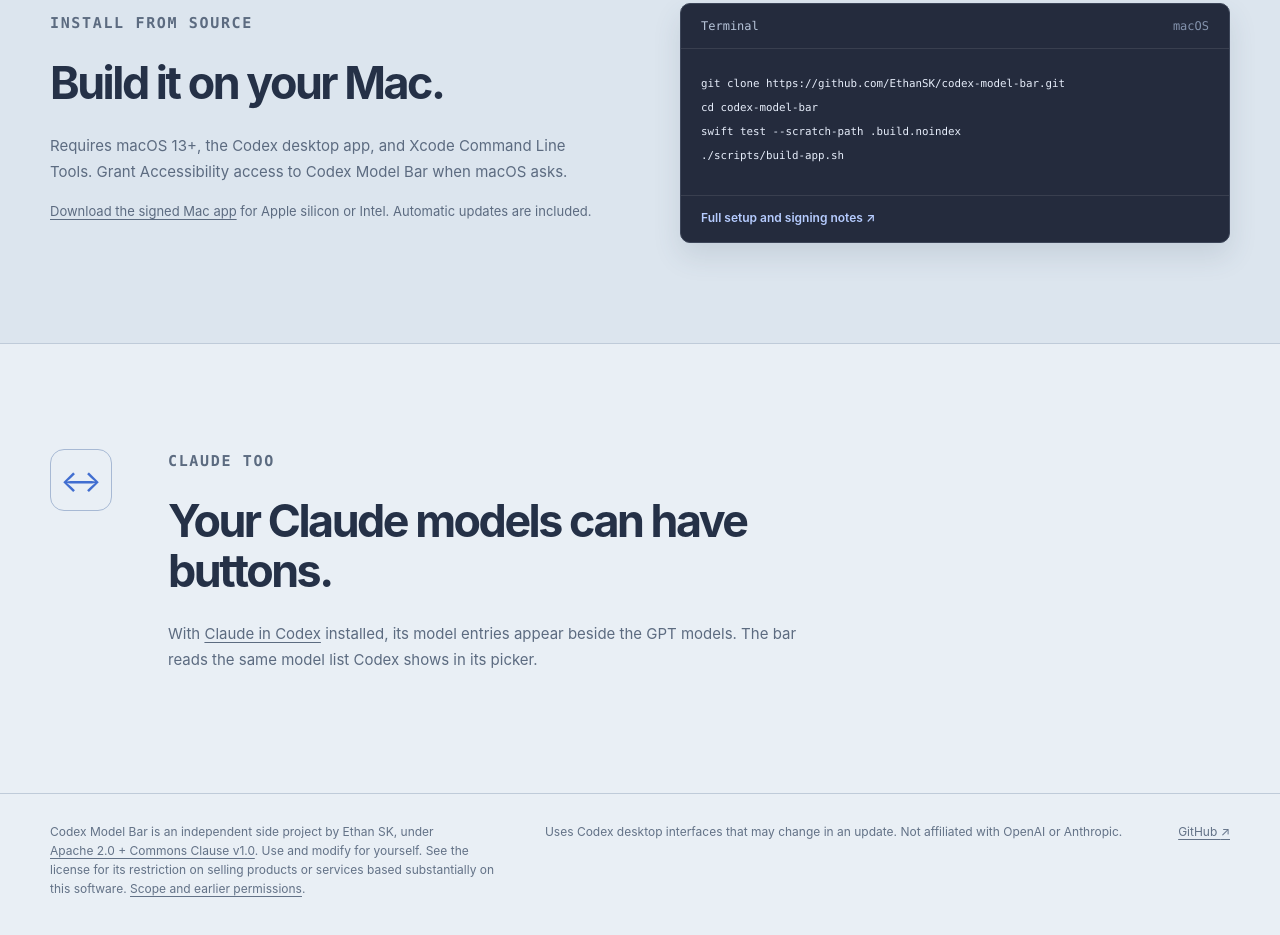
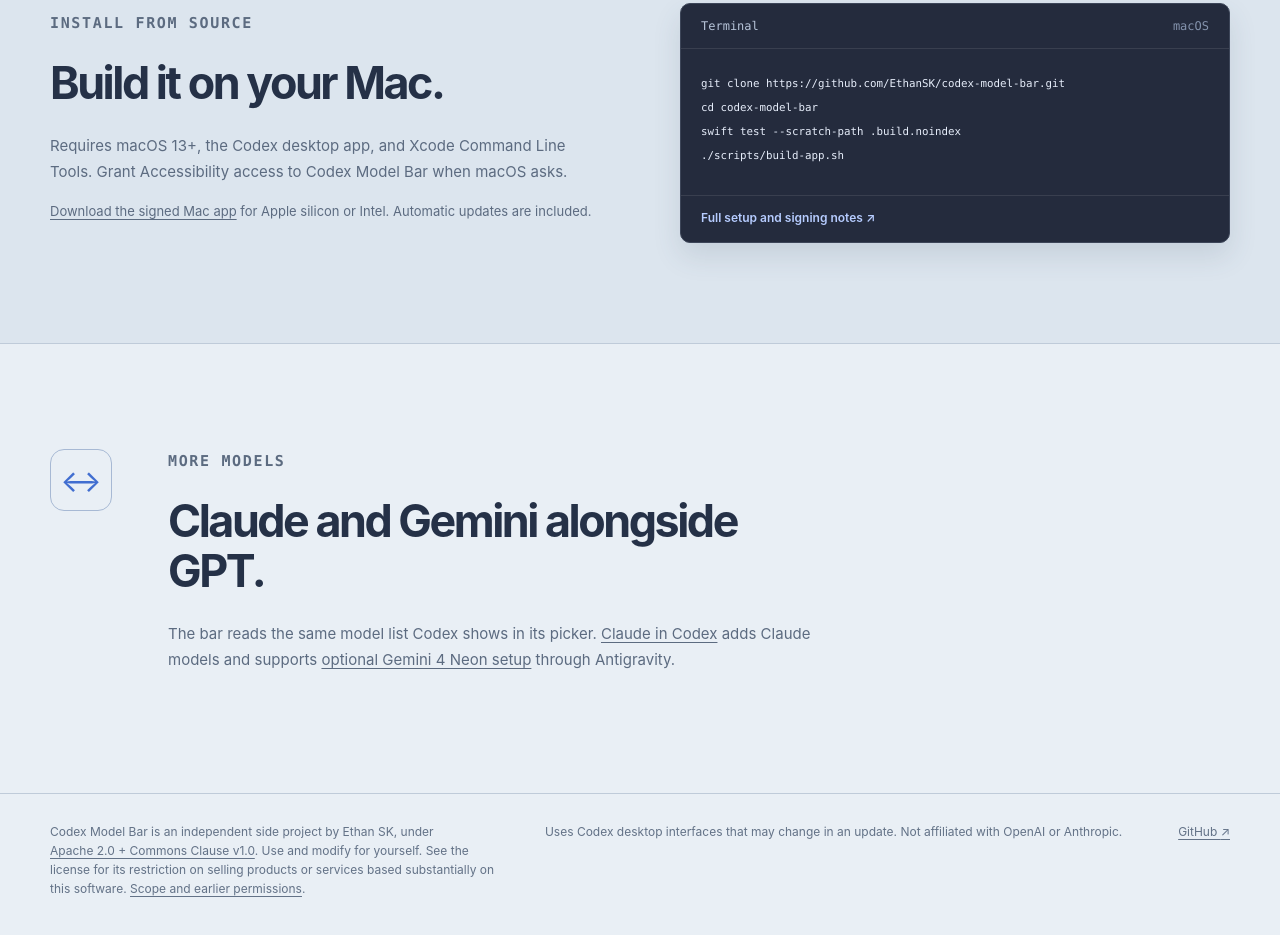
Before and after one commit to EthanSK/codex-model-bar, a plain HTML site: page docs/index.html in a window 1280 px wide. Shown: the part 1426-2361 px from the top of the page. Drawn offline with Linux system fonts and the light colour scheme.

Commit message:
Refresh the Model Bar’s bundled bridge setup

```diff
--- a/docs/index.html
+++ b/docs/index.html
@@ -77,7 +77,7 @@ swift test --scratch-path .build.noindex
       </div>
     </section>
 
-    <section class="bridge-section wrap" aria-labelledby="bridge-title"><div class="bridge-icon" aria-hidden="true">↔</div><div><p class="eyebrow">Claude too</p><h2 id="bridge-title">Your Claude models can have buttons.</h2><p>With <a href="https://github.com/EthanSK/claude-in-codex">Claude in Codex</a> installed, its model entries appear beside the GPT models. The bar reads the same model list Codex shows in its picker.</p></div></section>
+    <section class="bridge-section wrap" aria-labelledby="bridge-title"><div class="bridge-icon" aria-hidden="true">↔</div><div><p class="eyebrow">More models</p><h2 id="bridge-title">Claude and Gemini alongside GPT.</h2><p>The bar reads the same model list Codex shows in its picker. <a href="https://github.com/EthanSK/claude-in-codex">Claude in Codex</a> adds Claude models and supports <a href="https://github.com/EthanSK/claude-in-codex#optional-gemini-4-neon">optional Gemini 4 Neon setup</a> through Antigravity.</p></div></section>
   </main>
 
   <footer class="site-footer"><div class="wrap footer-grid"><p>Codex Model Bar is an independent side project by Ethan SK, under <a href="https://github.com/EthanSK/codex-model-bar/blob/main/LICENSE">Apache 2.0 + Commons Clause v1.0</a>. Use and modify for yourself. See the license for its restriction on selling products or services based substantially on this software. <a href="https://github.com/EthanSK/codex-model-bar/blob/main/LICENSING.md">Scope and earlier permissions</a>.</p><p>Uses Codex desktop interfaces that may change in an update. Not affiliated with OpenAI or Anthropic.</p><a href="https://github.com/EthanSK/codex-model-bar">GitHub <span aria-hidden="true">↗</span></a></div></footer>
```
Also changed, not shown: 5 other files.
